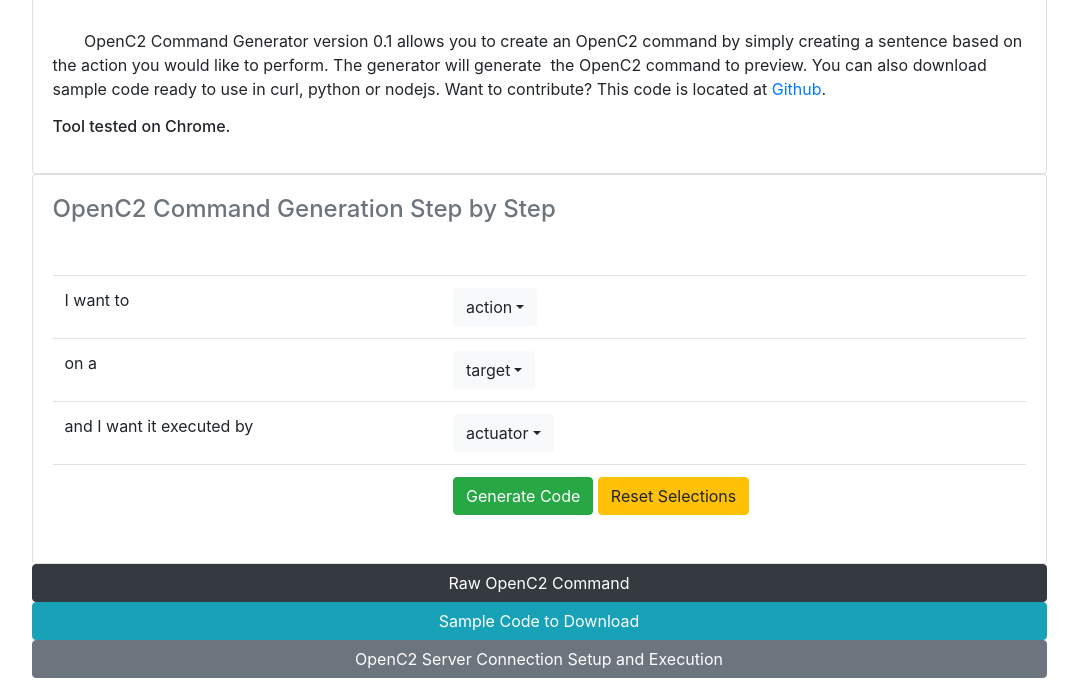
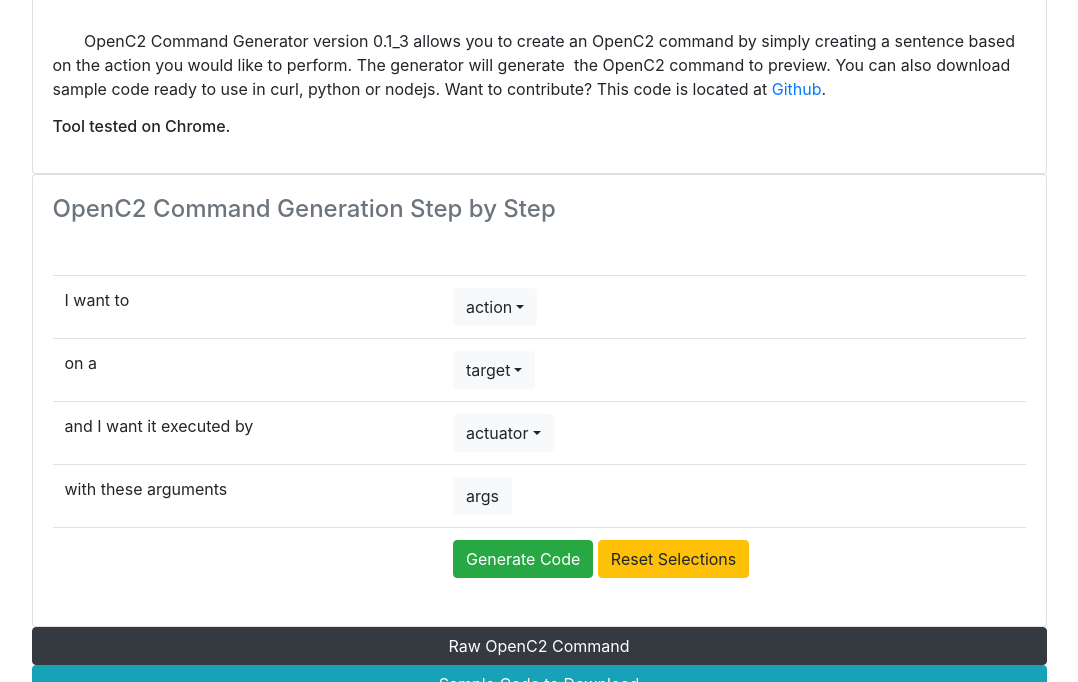
Before and after one commit to netcoredor/openc2-cmdgen, a plain HTML site: page index.html in a window 1280 px wide. Shown: the part 118-800 px from the top of the page, without its empty margins (101-1179 px from the left). Drawn offline with nearby package versions, Linux system fonts and the light colour scheme.

Commit message:
Add files via upload

```diff
--- a/index.html
+++ b/index.html
@@ -4,12 +4,13 @@
 <head>
     <meta charset="utf-8">
     <meta name="viewport" content="width=device-width, initial-scale=1.0">
-    <title>OpenC2 Command Generator Version 0.1</title>
+    <title>OpenC2 Command Generator Version 0.2</title>
     <link rel="stylesheet" href="https://maxcdn.bootstrapcdn.com/bootstrap/4.0.0/css/bootstrap.min.css" integrity="sha384-Gn5384xqQ1aoWXA+058RXPxPg6fy4IWvTNh0E263XmFcJlSAwiGgFAW/dAiS6JXm" crossorigin="anonymous">
     <link rel="stylesheet" href="assets/css/Footer-Basic.css">
     <link rel="stylesheet" href="https://stackpath.bootstrapcdn.com/font-awesome/4.7.0/css/font-awesome.min.css">
     <link rel="stylesheet" href="assets/css/styles.css">
     <link rel="stylesheet" href="assets/css/tabs-Menu.css">
+    <link rel="icon" type="image/png" href="favicon.png">
 </head>
 
 
@@ -53,7 +54,7 @@
                                 <br>
                             </h2>
                             <p class="card-text">
-                                <br>&nbsp; &nbsp; &nbsp; &nbsp;OpenC2 Command Generator version 0.1 allows you to create an OpenC2 command by simply
+                                <br>&nbsp; &nbsp; &nbsp; &nbsp;OpenC2 Command Generator version 0.1_3 allows you to create an OpenC2 command by simply
                                 creating a sentence based on the action you would like to perform. The generator will generate
                                 &nbsp;the OpenC2 command to preview. You can also download sample code ready to use in curl,
                                 python or nodejs. Want to contribute? This code is located at <a href="https://github.com/netcoredor/openc2-cmdgen">Github</a>.
@@ -103,7 +104,13 @@
                                                 </div>
                                             </td>
                                         </tr>
+                                        <tr class="argsRow">
+                                            <td>with these arguments</td>
+                                            <td class="argsTD">
+                                                <button class="btn btn-light" role="button" id="argsButtonId" type="button">args</button>
 
+                                            </td>
+                                        </tr>
                                         <tr>
                                             <td></td>
                                             <td>
@@ -183,7 +190,7 @@
                                                 <tr>
                                                     <th>OpenC2 Server URI</th>
                                                     <th>
-                                                        <input type="url" value="http://localhost:1512/oc2/" inputmode="url"
+                                                        <input type="url" value="http://localhost:1512/api/openc2/command" inputmode="url"
                                                             id="oc2ServerId" onkeydown="$(this).attr('size', $(this).val().length);"
                                                         />
                                                         <br />
@@ -235,10 +242,9 @@
             <p class="copyright"><a href="/license.txt">Apache 2 License</a></p>
         </footer>
     </div>
-
     <script src="//code.jquery.com/jquery-3.3.1.min.js" integrity="sha256-FgpCb/KJQlLNfOu91ta32o/NMZxltwRo8QtmkMRdAu8=" crossorigin="anonymous"></script>
     <script src="https://cdnjs.cloudflare.com/ajax/libs/popper.js/1.12.9/umd/popper.min.js" integrity="sha384-ApNbgh9B+Y1QKtv3Rn7W3mgPxhU9K/ScQsAP7hUibX39j7fakFPskvXusvfa0b4Q" crossorigin="anonymous"></script>
-    <script src="https://maxcdn.bootstrapcdn.com/bootstrap/4.0.0/js/bootstrap.min.js" integrity="sha384-JZR6Spejh4U02d8jOt6vLEHfe/JQGiRRSQQxSfFWpi1MquVdAyjUar5+76PVCmYl" crossorigin="anonymous"></script>
+	<script src="https://maxcdn.bootstrapcdn.com/bootstrap/4.0.0/js/bootstrap.min.js" integrity="sha384-JZR6Spejh4U02d8jOt6vLEHfe/JQGiRRSQQxSfFWpi1MquVdAyjUar5+76PVCmYl" crossorigin="anonymous"></script>
     <script type="text/javascript" src="assets/js/myscript.js"></script>
 </body>
 
```
Also changed, not shown: favicon.png (added), 1 other file.
